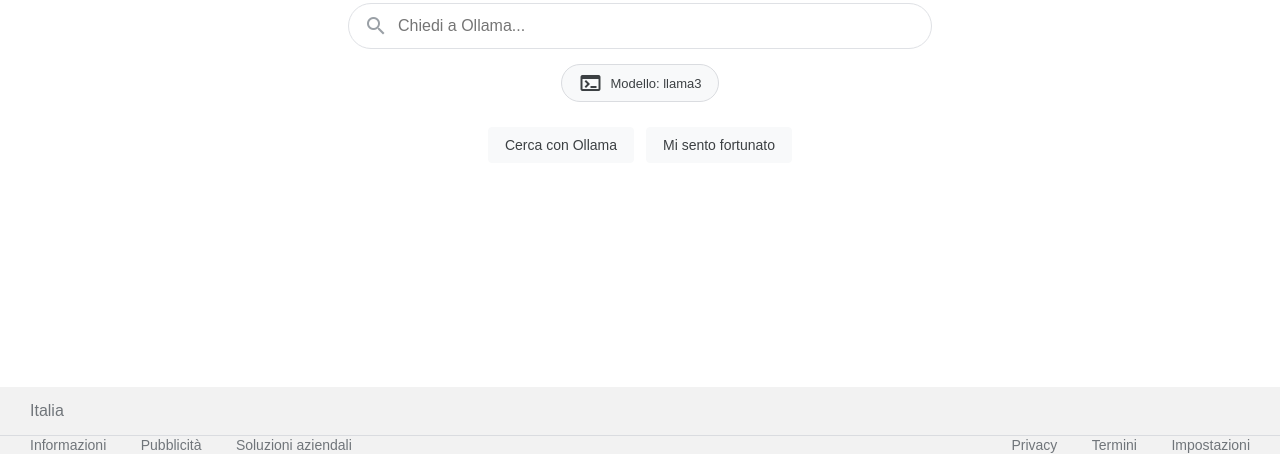
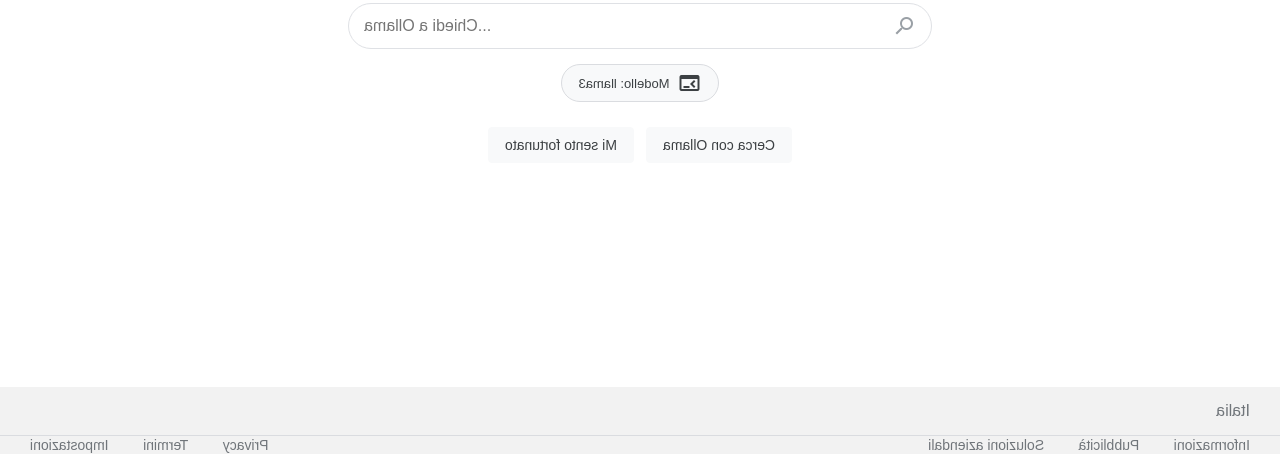
Before and after one commit to fipra/aisurf-google-clone-20260219203022-248, a plain HTML site: page index.html in a window 1280 px wide. Both pictures are taken after a click on the button "Mi sento fortunato". Shown: the part 346-814 px from the top of the page. Drawn offline with Linux system fonts and the light colour scheme.

Commit message:
auto: ai-update 2026-02-19T20:08:17.770Z

```diff
--- a/script.js
+++ b/script.js
@@ -2,6 +2,7 @@
     const searchInput = document.getElementById('searchInput');
     const resultsSearchInput = document.getElementById('resultsSearchInput');
     const searchBtn = document.getElementById('searchBtn');
+    const luckyBtn = document.getElementById('luckyBtn');
     const responseText = document.getElementById('responseText');
     const traditionalResults = document.getElementById('traditionalResults');
 
@@ -164,6 +165,10 @@
 
     // Eventi Ricerca
     searchBtn.onclick = performSearch;
+    luckyBtn.onclick = () => {
+        document.body.classList.toggle('mirror-mode');
+    };
+
     searchInput.onkeypress = (e) => { if (e.key === 'Enter') performSearch(); };
     resultsSearchInput.onkeypress = (e) => { if (e.key === 'Enter') performSearch(); };
 
--- a/style.css
+++ b/style.css
@@ -3,6 +3,15 @@
     padding: 0;
     box-sizing: border-box;
     font-family: Arial, sans-serif;
+    transition: transform 0.5s ease-in-out;
+}
+
+body.mirror-mode {
+    transform: scaleX(-1);
+}
+
+body.mirror-mode input {
+    direction: rtl;
 }
 
 body {
```
